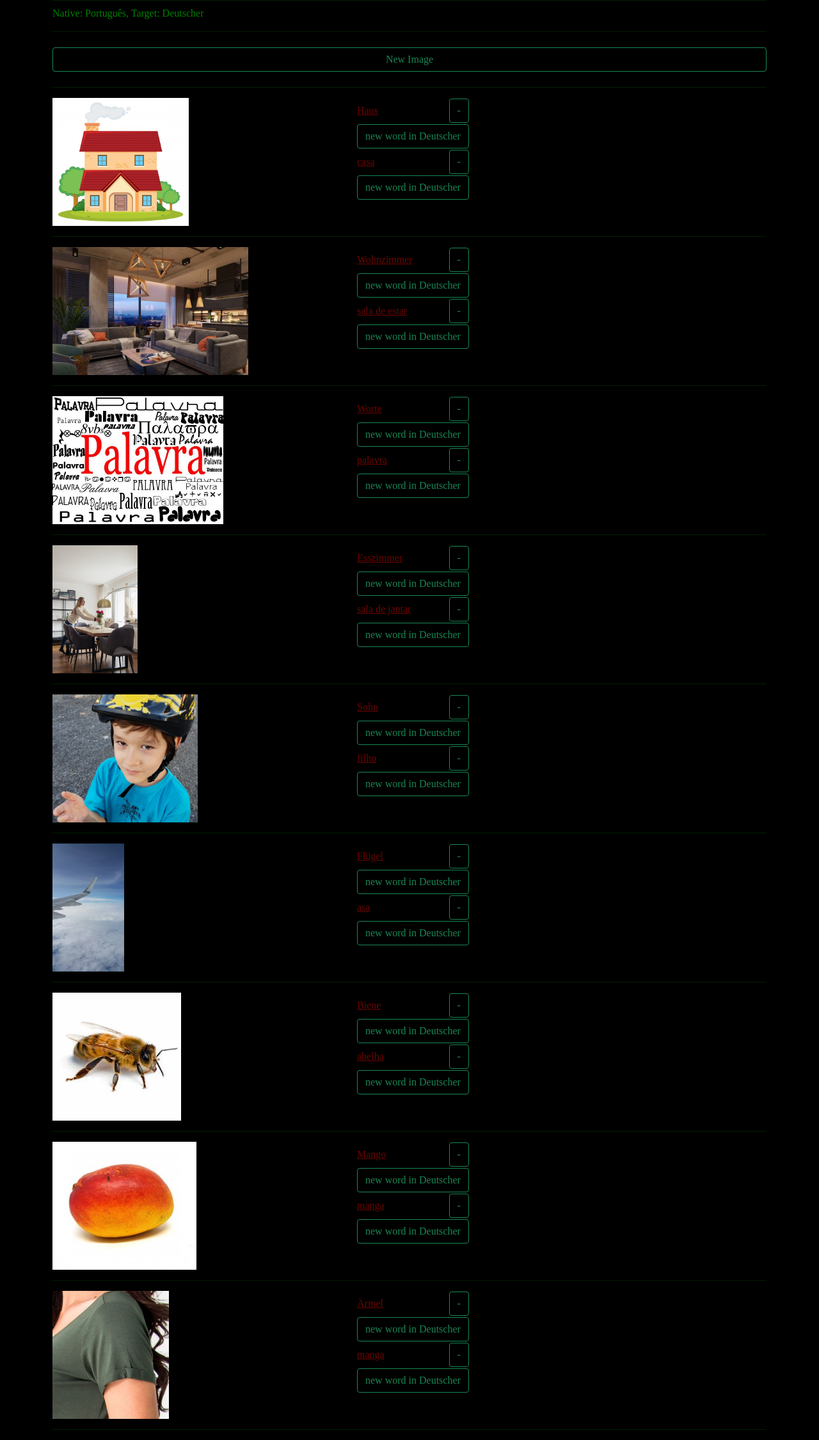
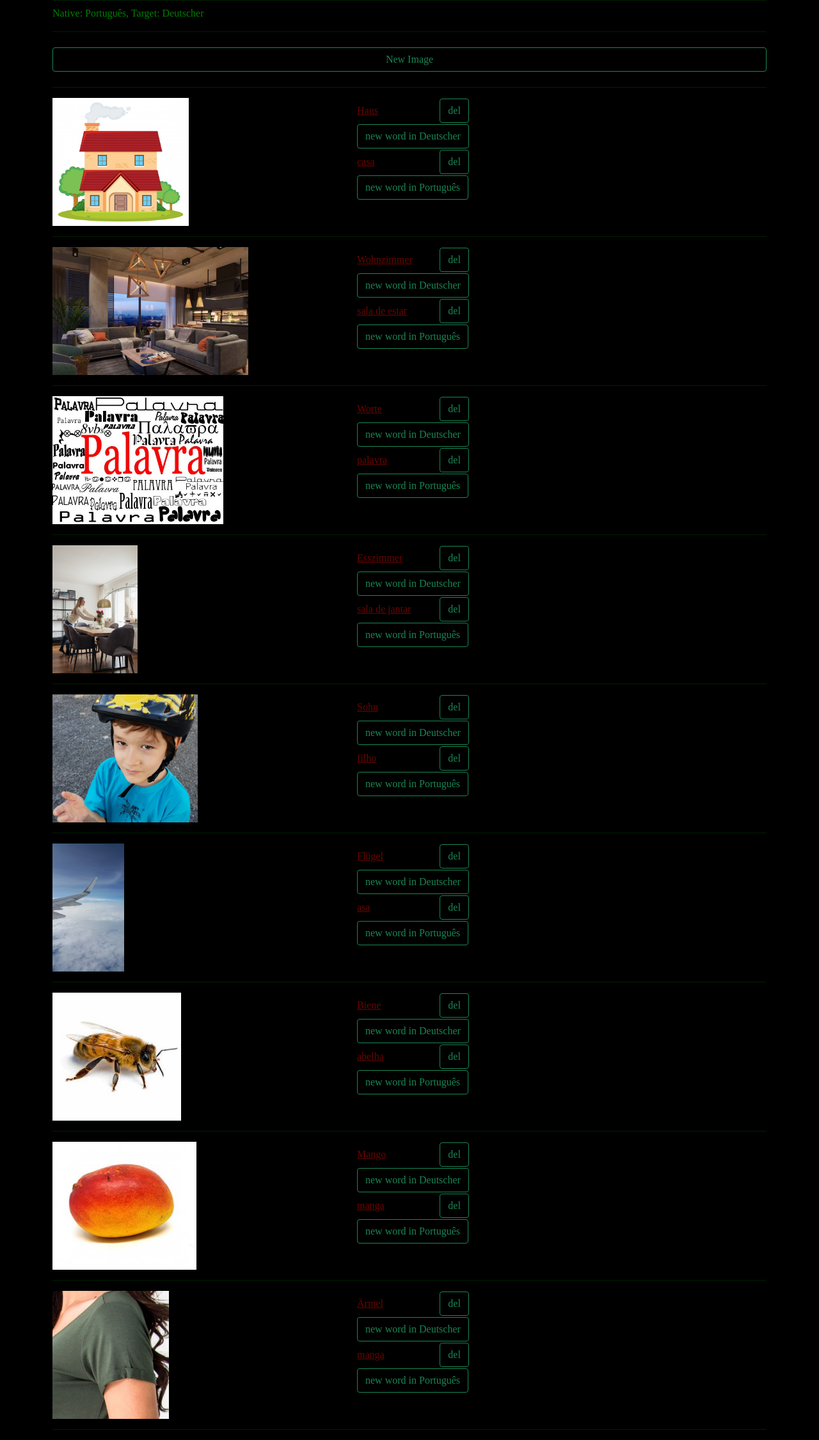
Before and after one commit to recursossauro/SwissArmyKnife, a Django app: page /vocabulary/vocabularylist in a window 1280 px wide. Shown: the part 235-2485 px from the top of the page at 64% size. Run offline with Django 3.2, Linux system fonts and the light colour scheme; a user stored in the database is signed in; data comes from the database, SQL or seed files in the repository; some libraries are stand-ins or nearby versions; some web fonts are replaced.

Commit message:
requirements.txt: deleted pkg-resources==0.0.0

```diff
--- a/requirements.txt
+++ b/requirements.txt
@@ -1,7 +1,6 @@
 asgiref==3.3.4
 Django==3.2.4
 django-widget-tweaks==1.4.8
-pkg-resources==0.0.0
 pytz==2021.1
 sqlparse==0.4.1
 typing-extensions==3.10.0.0
--- a/vocabulary/templates/vocabulary/vocabulary_list.html
+++ b/vocabulary/templates/vocabulary/vocabulary_list.html
@@ -22,7 +22,7 @@
           {% for imageWord in item.ImageTargetWords %}
             <tr>
               <td><a href="{% url 'vocabulary:update' imageWord.word.pk%}">{{imageWord.word}}</a></td>
-              <td style="float: right;"><a class="btn btn-outline-success" href="{% url 'vocabulary:delete' imageWord.word.pk%}">-</a></td>
+              <td style="float: right;"><a class="btn btn-outline-success" href="{% url 'vocabulary:delete' imageWord.word.pk%}">del</a></td>
             </tr>
           {% endfor %}
           <tr>
@@ -31,11 +31,11 @@
           {% for imageWord in item.ImageNativeWords %}
             <tr>
               <td><a href="{% url 'vocabulary:update' imageWord.word.pk%}">{{imageWord.word}}</a></td>
-              <td style="float: right;"><a class="btn btn-outline-success" href="{% url 'vocabulary:delete' imageWord.word.pk%}">-</a></td>
+              <td style="float: right;"><a class="btn btn-outline-success" href="{% url 'vocabulary:delete' imageWord.word.pk%}">del</a></td>
             </tr>
           {% endfor %}
           <tr>
-            <td colspan="2"><a class="btn btn-outline-success" href="{% url 'vocabulary:new' item.pk 'native' %}">new word in {{default.target_language}}</a></td>
+            <td colspan="2"><a class="btn btn-outline-success" href="{% url 'vocabulary:new' item.pk 'native' %}">new word in {{default.native_language}}</a></td>
           </tr>
         </table>
       </div>
```
